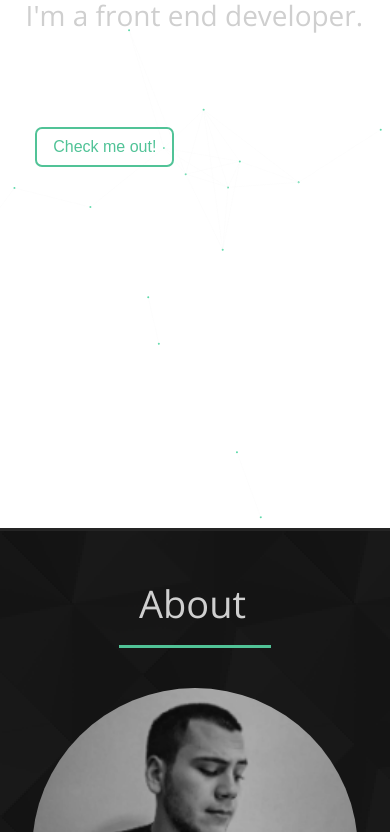
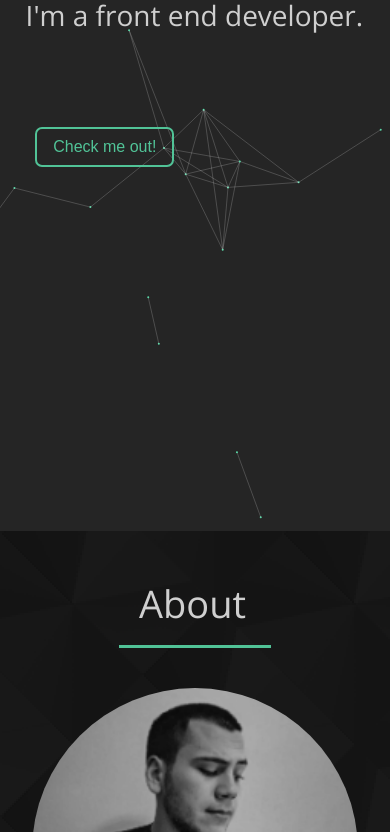
Before and after one commit to krle994/Portfolio, a website: page src/index.html in a window 390 px wide. Shown: the part 316-1148 px from the top of the page. Drawn offline with nearby package versions, Linux system fonts and the light colour scheme; a script that the page names is missing.

Commit message:
Changes to the responsiveness with iPad

```diff
--- a/src/SASS/app.sass
+++ b/src/SASS/app.sass
@@ -17,7 +17,7 @@
   margin: 0
   font-family: $base-font
   line-height: 1.2
-  background: transparent
+  background: $col-darkgray
 
 button:active
   outline: none
@@ -132,9 +132,10 @@
   position: absolute
   top: 0
   left: 0
-  width: 100vw
+  width: auto
   height: 100vh
   z-index: -100
+  background-size: cover
 
 button.check-me-out-btn
   background-color: transparent
@@ -428,8 +429,15 @@
 
   section.about .skillbar-title
     background-color: transparent
+    span
+      background: transparent
 
   //Contact
 
   h5.copywrite
     line-height: 1.7
+
+@media screen and (min-height: 1300px) and (max-height: 1400px)
+
+  video
+    min-height: 100vh
```
Also changed, not shown: src/css/app.css.
